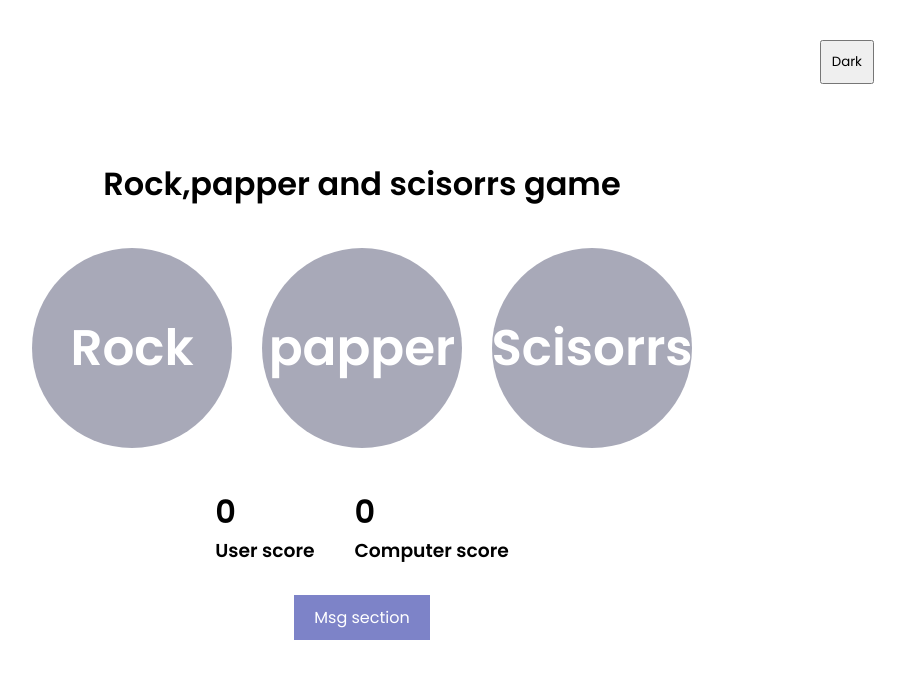
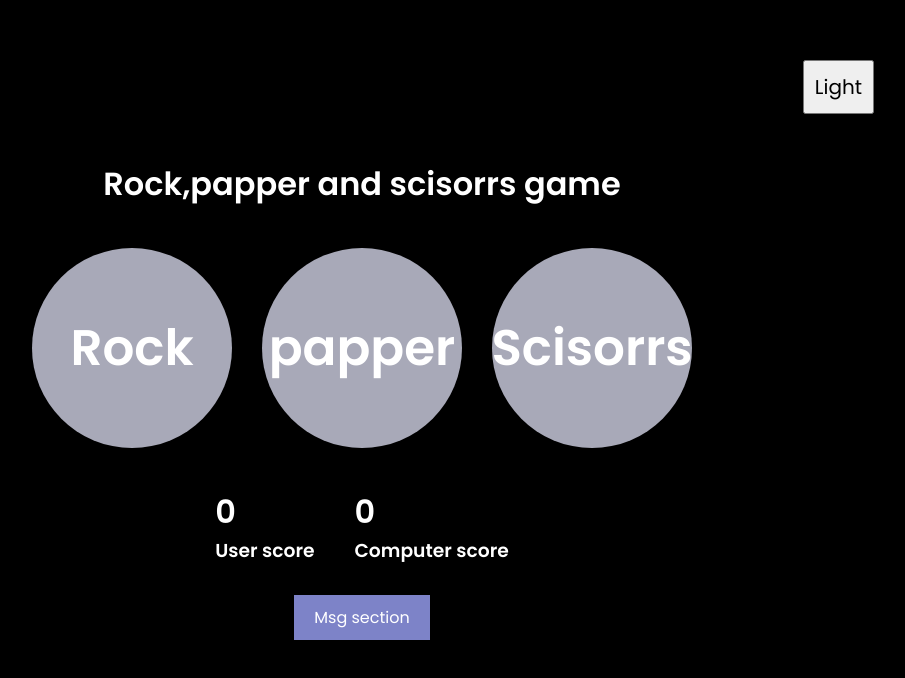
Before and after one commit to Saurav3xc/Javascript-game-rocks-papper-and-scisorrs, a plain HTML site: page index.html in a window 1280 px wide. Both pictures are taken after a click on the button "Dark". Shown: the whole page, without its empty margins (278-1183 px from the left). Drawn offline with Linux system fonts and the light colour scheme.

Commit message:
dark-theme added

```diff
--- a/main.js
+++ b/main.js
@@ -61,16 +61,14 @@ const showWinner=(userchoice,computerChoice,userwin)=>{
   }
 }
 
-let theme = document.getElementById("theme");
-theme.addEventListener("click", () => {
+let themes = document.getElementById("theme");
+themes.addEventListener("click", () => {
   let body = document.querySelector("body");
-  if (body.style.backgroundColor === "white") {
-    body.style.backgroundColor = "black";
-    body.style.color = "white";
-    theme.innerHTML = "LIGHT";
-  } else if (body.style.backgroundColor === "black") {
-    body.style.backgroundColor = "white";
-    body.style.color = "black";
-    alert('saurav');
-  }
+ body.classList.toggle('active');
+ if(themes.innerHTML=="Dark"){
+   themes.innerHTML="Light"
+ }
+ else if(themes.innerHTML=="Light"){
+   themes.innerHTML="Dark"
+ }
 });
--- a/style.css
+++ b/style.css
@@ -10,9 +10,6 @@
   display:flex;
   align-items:center;
   justify-content:center;
-}
-body{
-
 }
 .container{
   width:100%;
@@ -65,15 +62,11 @@ body{
 #theme{
   padding:10px;
   position: absolute;
-  top:40px;
-  right:10%
+  top:60px;
+  right:10%;
+  font-size:20px;
 }
-@media only screen and (max-height:450px){
-  body{
-    background:red;
-  }
-  .user{
-    width:100px;
-    height:100px;
-  }
+body.active{
+  background:black;
+  color:white;
 }
```
